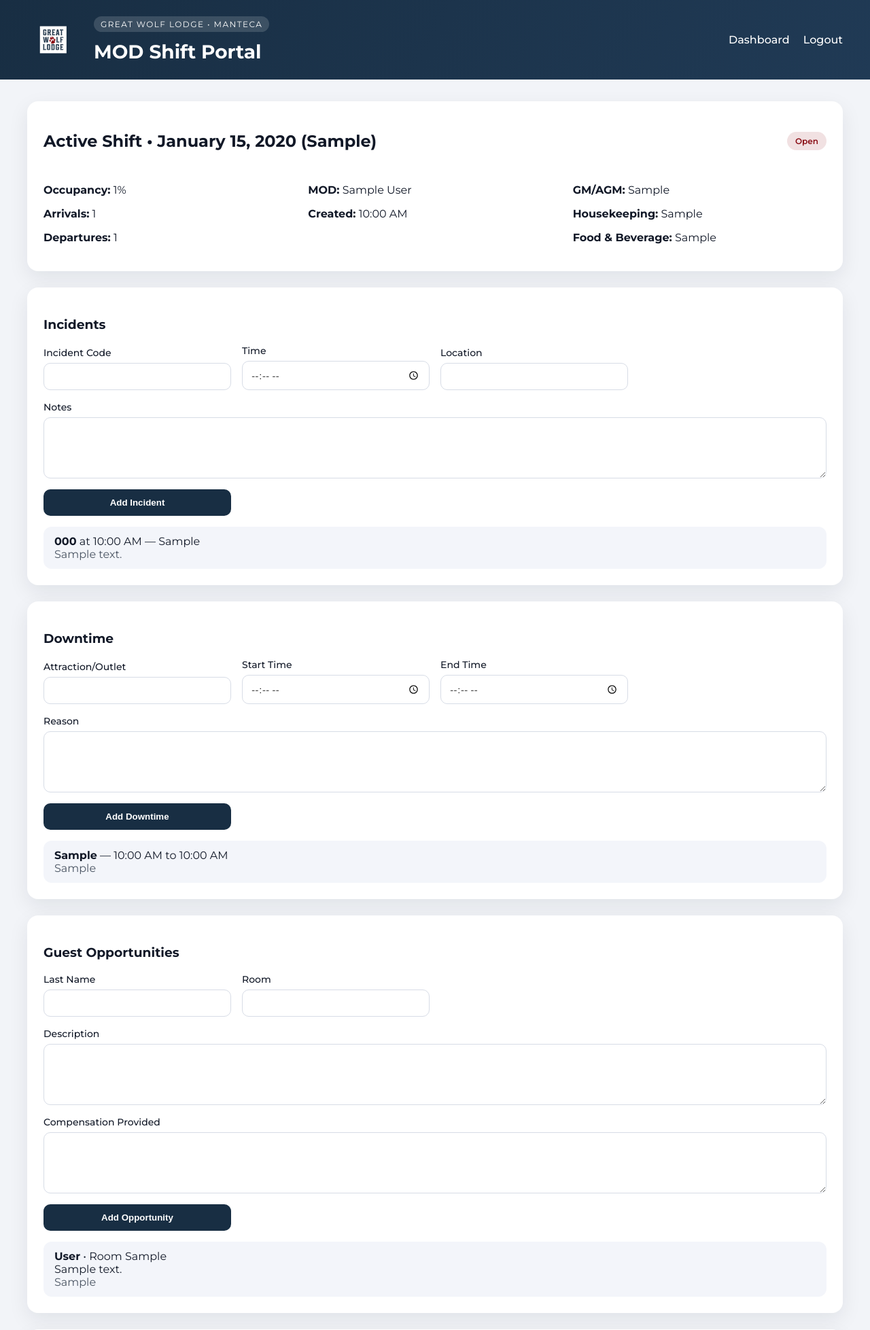
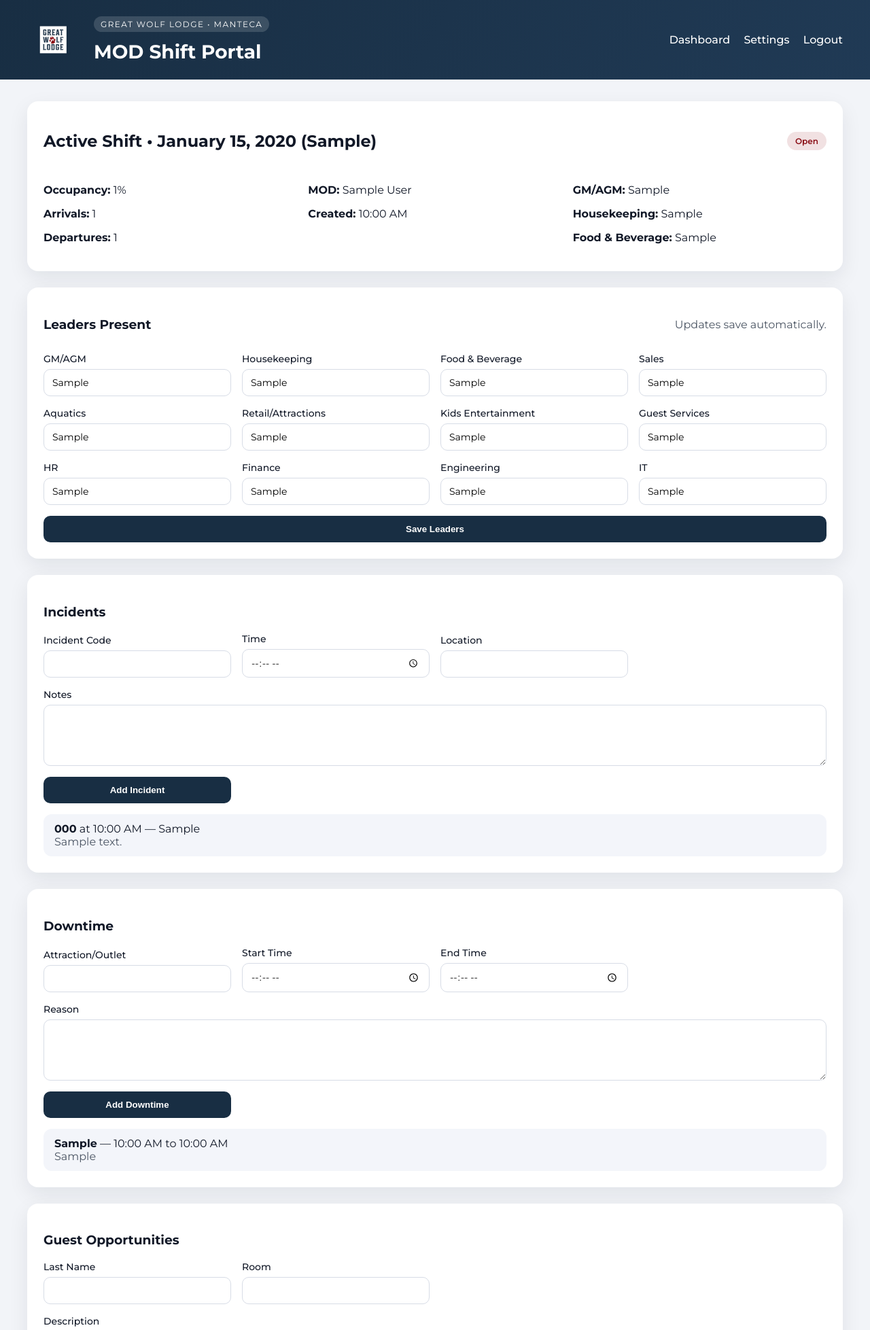
Before and after one commit to techentum/mod_report, a Flask app: page /shift/1 in a window 1280 px wide. Shown: the top 1957 px of the page at 68% size. Run offline with Flask 3, Linux system fonts and the light colour scheme; a user stored in the database is signed in; tables that the repository leaves empty hold one stand-in row (values such as "Sample post").

Commit message:
Add shift autosave and settings page

```diff
--- a/app/models.py
+++ b/app/models.py
@@ -15,6 +15,7 @@ class User(UserMixin, db.Model):
     name = db.Column(db.String(120), nullable=False)
     email = db.Column(db.String(255), unique=True, nullable=False)
     password_hash = db.Column(db.String(255), nullable=False)
+    timezone = db.Column(db.String(120), nullable=True)
     shifts = db.relationship("Shift", backref="mod", lazy=True)
 
 
--- a/app/routes.py
+++ b/app/routes.py
@@ -146,6 +146,58 @@ def shift_detail(shift_id):
     if shift.mod_id != current_user.id:
         abort(403)
     return render_template("shift_detail.html", shift=shift)
+
+
+@mod_bp.route("/shift/<int:shift_id>/save-progress", methods=["POST"])
+@login_required
+def save_shift_progress(shift_id):
+    shift = Shift.query.get_or_404(shift_id)
+    if shift.mod_id != current_user.id:
+        abort(403)
+
+    def update_if_present(field_name, transformer=None):
+        if field_name not in request.form:
+            return
+        raw_value = request.form.get(field_name)
+        if raw_value == "":
+            setattr(shift, field_name, None)
+            return
+        if transformer:
+            setattr(shift, field_name, transformer(raw_value))
+            return
+        setattr(shift, field_name, raw_value)
+
+    update_if_present("gm_agm")
+    update_if_present("housekeeping")
+    update_if_present("food_beverage")
+    update_if_present("sales")
+    update_if_present("aquatics")
+    update_if_present("retail_attractions")
+    update_if_present("kids_entertainment")
+    update_if_present("guest_services")
+    update_if_present("hr")
+    update_if_present("finance")
+    update_if_present("engineering")
+    update_if_present("it")
+
+    update_if_present("nps_score", lambda value: int(value))
+    update_if_present("nps_rank", lambda value: int(value))
+    update_if_present("quality_assurance")
+    update_if_present("suggestions")
+    update_if_present("shift_notes")
+    update_if_present(
+        "pass_down_time", lambda value: datetime.strptime(value, "%H:%M").time()
+    )
+    update_if_present("pass_down_next_mod")
+    update_if_present("pass_down_notes")
+
+    db.session.commit()
+
+    if request.headers.get("X-Requested-With") == "fetch":
+        return ("", 204)
+
+    flash("Draft saved.", "success")
+    return redirect(url_for("mod.shift_detail", shift_id=shift.id))
 
 
 @mod_bp.route("/shift/<int:shift_id>/close", methods=["POST"])
@@ -327,3 +379,22 @@ def report_pdf(shift_id):
         f"attachment; filename=mod-report-{shift.date.isoformat()}.pdf"
     )
     return response
+
+
+@mod_bp.route("/settings", methods=["GET", "POST"])
+@login_required
+def settings():
+    timezones = [
+        "America/Los_Angeles",
+        "America/Denver",
+        "America/Chicago",
+        "America/New_York",
+        "UTC",
+    ]
+    if request.method == "POST":
+        timezone = request.form.get("timezone") or None
+        current_user.timezone = timezone
+        db.session.commit()
+        flash("Settings updated.", "success")
+        return redirect(url_for("mod.settings"))
+    return render_template("settings.html", timezones=timezones)
--- /dev/null
+++ b/app/static/shift_detail.js
@@ -0,0 +1,25 @@
+const autosaveForms = document.querySelectorAll(".autosave-form");
+
+autosaveForms.forEach((form) => {
+  let timeoutId = null;
+
+  const scheduleSave = () => {
+    if (!form.dataset.saveUrl) {
+      return;
+    }
+    if (timeoutId) {
+      window.clearTimeout(timeoutId);
+    }
+    timeoutId = window.setTimeout(() => {
+      const payload = new FormData(form);
+      fetch(form.dataset.saveUrl, {
+        method: "POST",
+        headers: { "X-Requested-With": "fetch" },
+        body: payload,
+      }).catch(() => {});
+    }, 800);
+  };
+
+  form.addEventListener("input", scheduleSave);
+  form.addEventListener("change", scheduleSave);
+});
--- a/app/templates/base.html
+++ b/app/templates/base.html
@@ -24,6 +24,7 @@
         <nav>
           {% if current_user.is_authenticated %}
             <a href="{{ url_for('mod.dashboard') }}">Dashboard</a>
+            <a href="{{ url_for('mod.settings') }}">Settings</a>
             <a href="{{ url_for('auth.logout') }}">Logout</a>
           {% else %}
             <a href="{{ url_for('auth.login') }}">Login</a>
--- a/app/templates/shift_detail.html
+++ b/app/templates/shift_detail.html
@@ -21,6 +21,33 @@
         <p><strong>Food &amp; Beverage:</strong> {{ shift.food_beverage or "-" }}</p>
       </div>
     </div>
+  </section>
+
+  <section class="card">
+    <div class="card-header">
+      <h3>Leaders Present</h3>
+      <span class="muted">Updates save automatically.</span>
+    </div>
+    <form
+      method="post"
+      action="{{ url_for('mod.save_shift_progress', shift_id=shift.id) }}"
+      class="form-grid autosave-form"
+      data-save-url="{{ url_for('mod.save_shift_progress', shift_id=shift.id) }}"
+    >
+      <label>GM/AGM <input type="text" name="gm_agm" value="{{ shift.gm_agm or '' }}" /></label>
+      <label>Housekeeping <input type="text" name="housekeeping" value="{{ shift.housekeeping or '' }}" /></label>
+      <label>Food &amp; Beverage <input type="text" name="food_beverage" value="{{ shift.food_beverage or '' }}" /></label>
+      <label>Sales <input type="text" name="sales" value="{{ shift.sales or '' }}" /></label>
+      <label>Aquatics <input type="text" name="aquatics" value="{{ shift.aquatics or '' }}" /></label>
+      <label>Retail/Attractions <input type="text" name="retail_attractions" value="{{ shift.retail_attractions or '' }}" /></label>
+      <label>Kids Entertainment <input type="text" name="kids_entertainment" value="{{ shift.kids_entertainment or '' }}" /></label>
+      <label>Guest Services <input type="text" name="guest_services" value="{{ shift.guest_services or '' }}" /></label>
+      <label>HR <input type="text" name="hr" value="{{ shift.hr or '' }}" /></label>
+      <label>Finance <input type="text" name="finance" value="{{ shift.finance or '' }}" /></label>
+      <label>Engineering <input type="text" name="engineering" value="{{ shift.engineering or '' }}" /></label>
+      <label>IT <input type="text" name="it" value="{{ shift.it or '' }}" /></label>
+      <button type="submit" class="primary full-span">Save Leaders</button>
+    </form>
   </section>
 
   <section class="card">
@@ -192,16 +219,31 @@
 
   <section class="card">
     <h3>Close Shift</h3>
-    <form method="post" action="{{ url_for('mod.close_shift', shift_id=shift.id) }}" class="form-grid">
-      <label>NPS Score <input type="number" name="nps_score" min="0" max="100" /></label>
-      <label>NPS Rank <input type="number" name="nps_rank" min="1" /></label>
-      <label class="full-span">Quality Assurance <textarea name="quality_assurance"></textarea></label>
-      <label class="full-span">Suggestions <textarea name="suggestions"></textarea></label>
-      <label class="full-span">Shift Notes <textarea name="shift_notes"></textarea></label>
-      <label>Pass Down Time <input type="time" name="pass_down_time" /></label>
-      <label>Next MOD <input type="text" name="pass_down_next_mod" /></label>
-      <label class="full-span">Pass Down Notes <textarea name="pass_down_notes"></textarea></label>
+    <p class="muted">Notes save as you type so you can return later.</p>
+    <form
+      method="post"
+      action="{{ url_for('mod.close_shift', shift_id=shift.id) }}"
+      class="form-grid autosave-form"
+      data-save-url="{{ url_for('mod.save_shift_progress', shift_id=shift.id) }}"
+    >
+      <label>NPS Score <input type="number" name="nps_score" min="0" max="100" value="{{ shift.nps_score if shift.nps_score is not none else '' }}" /></label>
+      <label>NPS Rank <input type="number" name="nps_rank" min="1" value="{{ shift.nps_rank if shift.nps_rank is not none else '' }}" /></label>
+      <label class="full-span">Quality Assurance <textarea name="quality_assurance">{{ shift.quality_assurance or '' }}</textarea></label>
+      <label class="full-span">Suggestions <textarea name="suggestions">{{ shift.suggestions or '' }}</textarea></label>
+      <label class="full-span">Shift Notes <textarea name="shift_notes">{{ shift.shift_notes or '' }}</textarea></label>
+      <label>Pass Down Time <input type="time" name="pass_down_time" value="{{ shift.pass_down_time.strftime('%H:%M') if shift.pass_down_time else '' }}" /></label>
+      <label>Next MOD <input type="text" name="pass_down_next_mod" value="{{ shift.pass_down_next_mod or '' }}" /></label>
+      <label class="full-span">Pass Down Notes <textarea name="pass_down_notes">{{ shift.pass_down_notes or '' }}</textarea></label>
+      <button
+        type="submit"
+        class="button full-span"
+        formaction="{{ url_for('mod.save_shift_progress', shift_id=shift.id) }}"
+      >
+        Save Draft
+      </button>
       <button type="submit" class="primary full-span">Close Shift &amp; Generate Report</button>
     </form>
   </section>
+
+  <script src="{{ url_for('static', filename='shift_detail.js') }}"></script>
 {% endblock %}
```
Also changed, not shown: app/templates/settings.html (added, +22 -0 lines).
